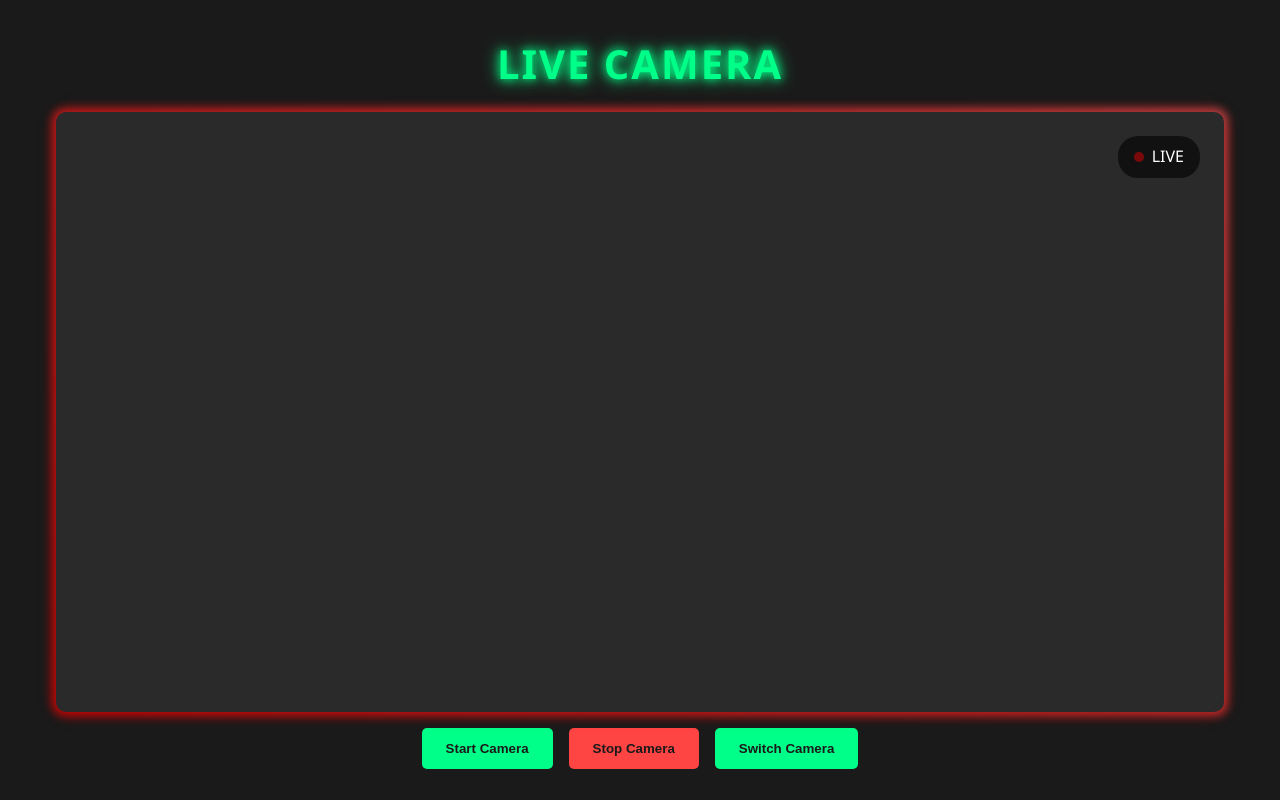
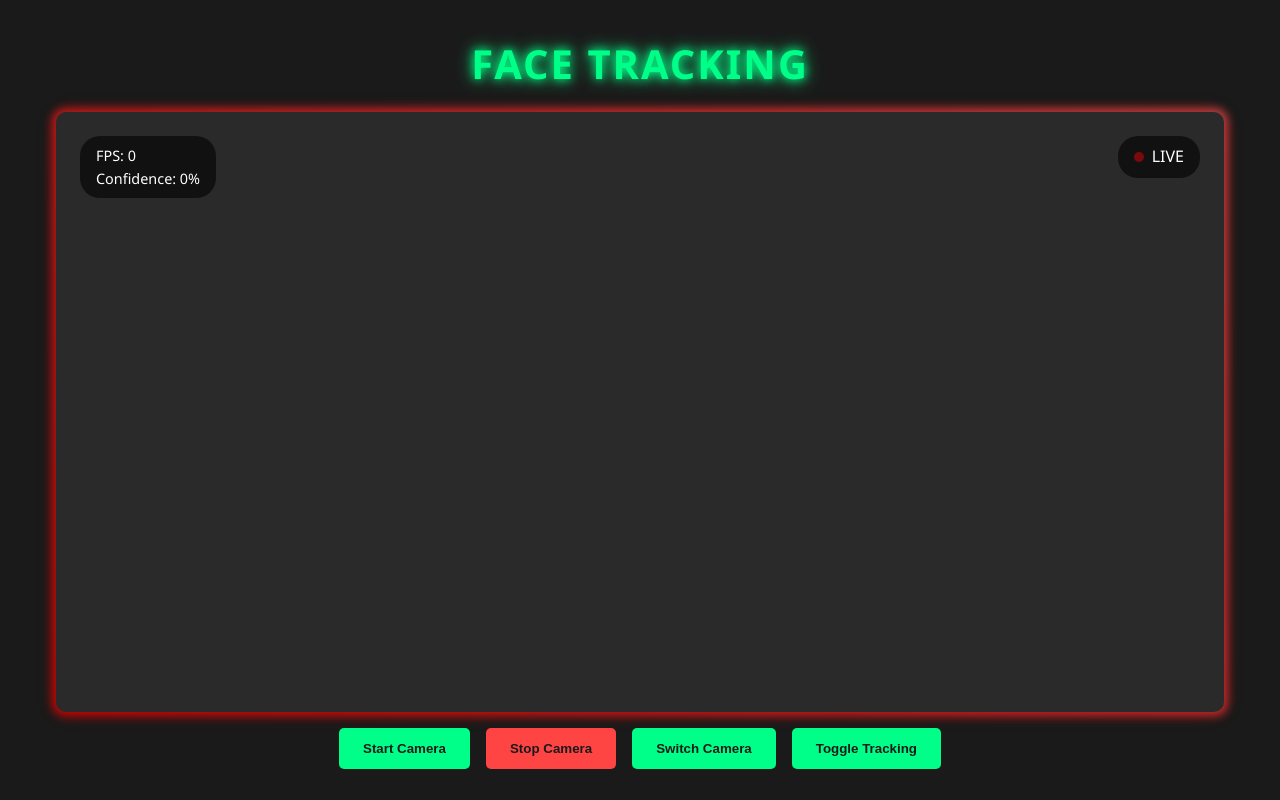
Before and after one commit to Techno-Furious/FlaskWebVideoCam, a Flask app: page / in a window 1280 px wide. Run offline with Flask 3, Linux system fonts and the light colour scheme.

Commit message:
Add files via upload

```diff
--- a/templates/index.html
+++ b/templates/index.html
@@ -3,7 +3,12 @@
 <head>
     <meta charset="UTF-8">
     <meta name="viewport" content="width=device-width, initial-scale=1.0">
-    <title>Mobile Camera Stream</title>
+    <title>Face Tracking Camera</title>
+    <!-- Add TensorFlow.js and face-landmarks-detection -->
+    <script src="https://cdn.jsdelivr.net/npm/@tensorflow/tfjs-core"></script>
+    <script src="https://cdn.jsdelivr.net/npm/@tensorflow/tfjs-converter"></script>
+    <script src="https://cdn.jsdelivr.net/npm/@tensorflow/tfjs-backend-webgl"></script>
+    <script src="https://cdn.jsdelivr.net/npm/@tensorflow-models/face-landmarks-detection"></script>
     <style>
         * {
             margin: 0;
@@ -66,7 +71,14 @@
             height: auto;
             border-radius: 5px;
             display: block;
-            transform: scaleX(-1); /* Mirror the video */
+            transform: scaleX(-1);
+        }
+
+        #canvasElement {
+            position: absolute;
+            top: 1rem;
+            left: 1rem;
+            transform: scaleX(-1);
         }
 
         .camera-controls {
@@ -74,6 +86,7 @@
             display: flex;
             justify-content: center;
             gap: 1rem;
+            flex-wrap: wrap;
         }
 
         .control-btn {
@@ -99,37 +112,31 @@
             background-color: #cc3333;
         }
 
+        .stats {
+            position: absolute;
+            top: 1.5rem;
+            left: 1.5rem;
+            background-color: rgba(0, 0, 0, 0.6);
+            padding: 0.5rem 1rem;
+            border-radius: 20px;
+            font-size: 0.9rem;
+            z-index: 10;
+        }
+
         @keyframes glow {
-            from {
-                text-shadow: 0 0 5px #00ff88, 0 0 10px #00ff88;
-            }
-            to {
-                text-shadow: 0 0 10px #00ff88, 0 0 20px #00ff88;
-            }
+            from { text-shadow: 0 0 5px #00ff88, 0 0 10px #00ff88; }
+            to { text-shadow: 0 0 10px #00ff88, 0 0 20px #00ff88; }
         }
 
         @keyframes redPulse {
-            0% {
-                box-shadow: 0 4px 6px rgba(0, 0, 0, 0.3);
-            }
-            50% {
-                box-shadow: 0 0 20px rgba(255, 0, 0, 0.5),
-                           0 0 30px rgba(255, 0, 0, 0.3);
-            }
-            100% {
-                box-shadow: 0 4px 6px rgba(0, 0, 0, 0.3);
-            }
+            0% { box-shadow: 0 4px 6px rgba(0, 0, 0, 0.3); }
+            50% { box-shadow: 0 0 20px rgba(255, 0, 0, 0.5), 0 0 30px rgba(255, 0, 0, 0.3); }
+            100% { box-shadow: 0 4px 6px rgba(0, 0, 0, 0.3); }
         }
 
         @keyframes borderGlow {
-            0% {
-                opacity: 0.5;
-                filter: blur(3px);
-            }
-            100% {
-                opacity: 0.8;
-                filter: blur(5px);
-            }
+            0% { opacity: 0.5; filter: blur(3px); }
+            100% { opacity: 0.8; filter: blur(5px); }
         }
 
         .live-indicator {
@@ -142,6 +149,7 @@
             background-color: rgba(0, 0, 0, 0.6);
             padding: 0.5rem 1rem;
             border-radius: 20px;
+            z-index: 10;
         }
 
         .record-dot {
@@ -158,51 +166,73 @@
         }
 
         @media (max-width: 768px) {
-            .container {
-                padding: 0.5rem;
-            }
-
-            h1 {
-                font-size: 2rem;
-                margin: 0.5rem 0;
-            }
-
+            .container { padding: 0.5rem; }
+            h1 { font-size: 2rem; margin: 0.5rem 0; }
             .live-indicator {
                 top: 1rem;
                 right: 1rem;
                 padding: 0.3rem 0.8rem;
-            }
-
-            .camera-controls {
-                flex-wrap: wrap;
             }
         }
     </style>
 </head>
 <body>
     <div class="container">
-        <h1>Live Camera</h1>
+        <h1>Face Tracking</h1>
         <div class="video-container">
             <div class="live-indicator">
                 <div class="record-dot"></div>
                 <span>LIVE</span>
             </div>
+            <div class="stats">
+                <div id="fps">FPS: 0</div>
+                <div id="confidence">Confidence: 0%</div>
+            </div>
             <video id="videoElement" autoplay playsinline></video>
+            <canvas id="canvasElement"></canvas>
         </div>
         <div class="camera-controls">
             <button class="control-btn start">Start Camera</button>
             <button class="control-btn stop">Stop Camera</button>
             <button class="control-btn switch">Switch Camera</button>
+            <button class="control-btn toggle-track">Toggle Tracking</button>
         </div>
     </div>
 
     <script>
         const videoElement = document.getElementById('videoElement');
+        const canvasElement = document.getElementById('canvasElement');
+        const canvasCtx = canvasElement.getContext('2d');
         const startButton = document.querySelector('.control-btn.start');
         const stopButton = document.querySelector('.control-btn.stop');
         const switchButton = document.querySelector('.control-btn.switch');
+        const toggleTrackButton = document.querySelector('.control-btn.toggle-track');
+        const fpsElement = document.getElementById('fps');
+        const confidenceElement = document.getElementById('confidence');
+
         let currentStream = null;
-        let facingMode = "user"; // Start with front camera
+        let facingMode = "user";
+        let model = null;
+        let isTracking = false;
+        let lastTime = Date.now();
+        let frameCount = 0;
+
+        // Load the face detection model
+        async function loadModel() {
+            try {
+                model = await faceLandmarksDetection.load(
+                    faceLandmarksDetection.SupportedPackages.mediapipeFacemesh,
+                    { maxFaces: 1 }
+                );
+                toggleTrackButton.disabled = false;
+            } catch (err) {
+                console.error("Error loading model:", err);
+                alert("Error loading face tracking model. Please try again.");
+            }
+        }
+
+        // Initialize face tracking
+        loadModel();
 
         async function startCamera() {
             try {
@@ -222,6 +252,16 @@
                 const stream = await navigator.mediaDevices.getUserMedia(constraints);
                 videoElement.srcObject = stream;
                 currentStream = stream;
+
+                // Set canvas size after video loads
+                videoElement.onloadedmetadata = () => {
+                    canvasElement.width = videoElement.videoWidth;
+                    canvasElement.height = videoElement.videoHeight;
+                };
+
+                if (isTracking) {
+                    requestAnimationFrame(detectFaces);
+                }
             } catch (err) {
                 console.error("Error accessing camera:", err);
                 alert("Error accessing camera. Please make sure you've granted camera permissions.");
@@ -234,6 +274,7 @@
                 videoElement.srcObject = null;
                 currentStream = null;
             }
+            isTracking = false;
         }
 
         function switchCamera() {
@@ -241,12 +282,67 @@
             startCamera();
         }
 
+        async function detectFaces() {
+            if (!isTracking || !model || !currentStream) return;
+
+            try {
+                const predictions = await model.estimateFaces({
+                    input: videoElement,
+                    returnTensors: false,
+                    flipHorizontal: false,
+                    predictIrises: true
+                });
+
+                // Clear the canvas
+                canvasCtx.clearRect(0, 0, canvasElement.width, canvasElement.height);
+
+                // Draw face landmarks
+                predictions.forEach(face => {
+                    // Draw face mesh
+                    canvasCtx.strokeStyle = '#00ff88';
+                    canvasCtx.lineWidth = 1;
+
+                    // Draw face mesh points
+                    face.scaledMesh.forEach(point => {
+                        canvasCtx.beginPath();
+                        canvasCtx.arc(point[0], point[1], 1, 0, 3 * Math.PI);
+                        canvasCtx.stroke();
+                    });
+
+                    // Update confidence
+                    confidenceElement.textContent = `Confidence: ${(face.faceInViewConfidence * 100).toFixed(1)}%`;
+                });
+
+                // Calculate and update FPS
+                frameCount++;
+                const currentTime = Date.now();
+                if (currentTime - lastTime >= 1000) {
+                    fpsElement.textContent = `FPS: ${frameCount}`;
+                    frameCount = 0;
+                    lastTime = currentTime;
+                }
+
+                requestAnimationFrame(detectFaces);
+            } catch (err) {
+                console.error("Error in face detection:", err);
+            }
+        }
+
+        function toggleTracking() {
+            isTracking = !isTracking;
+            toggleTrackButton.textContent = isTracking ? 'Stop Tracking' : 'Start Tracking';
+            if (isTracking && currentStream) {
+                requestAnimationFrame(detectFaces);
+            }
+        }
+
         // Event listeners
         startButton.addEventListener('click', startCamera);
         stopButton.addEventListener('click', stopCamera);
         switchButton.addEventListener('click', switchCamera);
+        toggleTrackButton.addEventListener('click', toggleTracking);
 
-        // Check for camera support when page loads
+        // Check for camera support
         if (!navigator.mediaDevices || !navigator.mediaDevices.getUserMedia) {
             alert("Your browser doesn't support camera access");
         }
```
